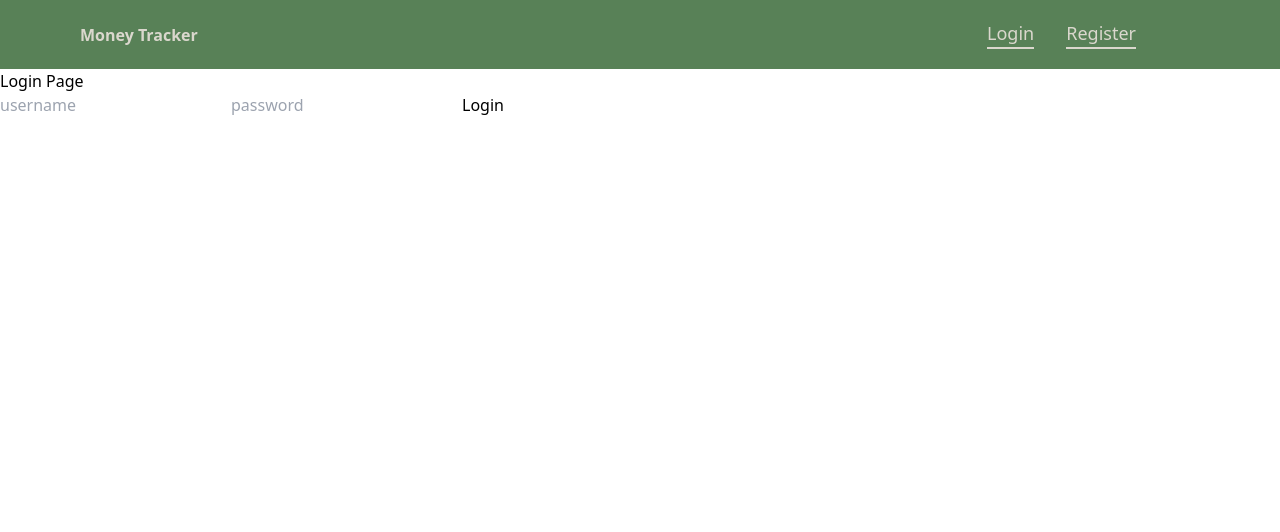
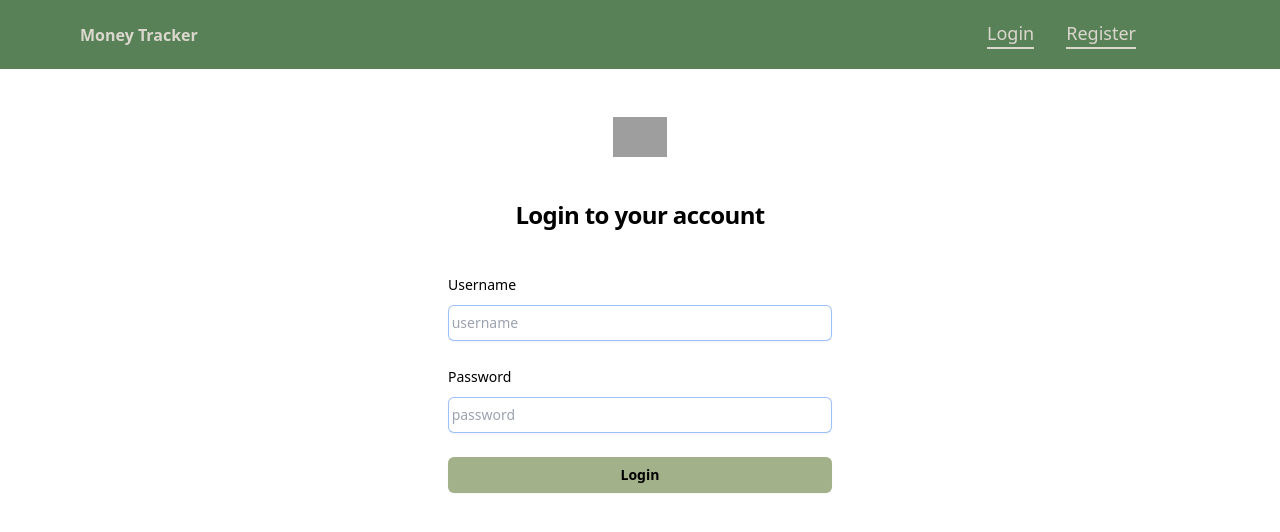
Before and after one commit to steven-nguyen22/Money-Tracker, a React (Vite) app in the folder client/: page /login in a window 1280 px wide. Shown: the top 532 px of the page. Built offline with nearby package versions, Linux system fonts and the light colour scheme; grey boxes are pictures that could not be loaded.

Commit message:
login/register page css updates

```diff
--- a/client/src/Components/Login.tsx
+++ b/client/src/Components/Login.tsx
@@ -36,27 +36,72 @@
       <div>
         <Nav />
       </div>
-      <div className="object-center">
-        <form onSubmit={handleLogin}>
-          <h1>Login Page</h1>
+      <div className="flex min-h-full flex-1 flex-col justify-center px-6 py-12 lg:px-8">
+        <div className="sm:mx-auto sm:w-full sm:max-w-sm">
+          <img
+            className="mx-auto h-10 w-auto"
+            src="https://tailwindui.com/img/logos/mark.svg?color=indigo&shade=600"
+            alt="Your Company"
+          />
+          <h2 className="mt-10 text-center text-2xl font-bold leading-9 tracking-tight text-gray-900">
+            Login to your account
+          </h2>
+        </div>
+
+        <div className="mt-10 sm:mx-auto sm:w-full sm:max-w-sm">
+          <form className="space-y-6" onSubmit={handleLogin}>
+            <div>
+              <label
+                htmlFor="username"
+                className="block text-sm font-medium leading-6 text-gray-900"
+              >
+                Username
+              </label>
+              <div className="mt-2">
                 <input
                   type="text"
-            placeholder="username"
+                  placeholder=" username"
                   value={username}
                   onChange={(e: React.ChangeEvent<HTMLInputElement>) => {
                     setUsername(e.target.value);
                   }}
+                  className="block w-full rounded-md border-0 py-1.5 text-gray-900 shadow-sm ring-1 ring-inset ring-gray-300 placeholder:text-gray-400 focus:ring-2 focus:ring-inset focus:ring-green1 sm:text-sm sm:leading-6"
                 />
+              </div>
+            </div>
+
+            <div>
+              <div className="flex items-center justify-between">
+                <label
+                  htmlFor="password"
+                  className="block text-sm font-medium leading-6 text-gray-900"
+                >
+                  Password
+                </label>
+              </div>
+              <div className="mt-2">
                 <input
                   type="password"
-            placeholder="password"
+                  placeholder=" password"
                   value={password}
                   onChange={(e: React.ChangeEvent<HTMLInputElement>) => {
                     setPassword(e.target.value);
                   }}
+                  className="block w-full rounded-md border-0 py-1.5 text-gray-900 shadow-sm ring-1 ring-inset ring-gray-300 placeholder:text-gray-400 focus:ring-2 focus:ring-inset focus:ring-green1 sm:text-sm sm:leading-6"
                 />
-          <button>Login</button>
+              </div>
+            </div>
+
+            <div>
+              <button
+                type="submit"
+                className="flex w-full justify-center rounded-md bg-green4 px-3 py-1.5 text-sm font-semibold leading-6 text-black shadow-sm hover:bg-green1 focus-visible:outline focus-visible:outline-2 focus-visible:outline-offset-2 focus-visible:outline-green4"
+              >
+                Login
+              </button>
+            </div>
           </form>
+        </div>
       </div>
     </div>
   );
--- a/client/src/Components/Register.tsx
+++ b/client/src/Components/Register.tsx
@@ -31,51 +31,65 @@
       </div>
       <div className="flex min-h-full flex-1 flex-col justify-center px-6 py-12 lg:px-8">
         <div className="sm:mx-auto sm:w-full sm:max-w-sm">
-          <h1 className="mt-10 text-center text-2xl font-bold leading-9 tracking-tight text-black">
-            Signup Now
-          </h1>
+          <img
+            className="mx-auto h-10 w-auto"
+            src="https://tailwindui.com/img/logos/mark.svg?color=indigo&shade=600"
+            alt="Your Company"
+          />
+          <h2 className="mt-10 text-center text-2xl font-bold leading-9 tracking-tight text-gray-900">
+            Register your account
+          </h2>
         </div>
-        <div className="">
+
         <div className="mt-10 sm:mx-auto sm:w-full sm:max-w-sm">
-            <form className="space-y-5" onSubmit={handleRegister}>
+          <form className="space-y-6" onSubmit={handleRegister}>
             <div>
-                <label className="block text-sm font-medium leading-6 text-black">
+              <label
+                htmlFor="username"
+                className="block text-sm font-medium leading-6 text-gray-900"
+              >
                 Username
               </label>
-              </div>
               <div className="mt-2">
                 <input
-                  className="block w-full rounded-md border-0 py-1.5 text-black shadow-sm ring-1 ring-inset ring-green3 placeholder:text-black focus:ring-2 focus:ring-inset focus:ring-green1 sm:text-sm sm:leading-6"
                   type="text"
                   placeholder=" username"
                   value={username}
                   onChange={(e: React.ChangeEvent<HTMLInputElement>) => {
                     setUsername(e.target.value);
                   }}
+                  className="block w-full rounded-md border-0 py-1.5 text-gray-900 shadow-sm ring-1 ring-inset ring-gray-300 placeholder:text-gray-400 focus:ring-2 focus:ring-inset focus:ring-green1 sm:text-sm sm:leading-6"
                 />
+              </div>
             </div>
 
             <div>
-                <div>
-                  <label className="block text-sm font-medium leading-6 text-black">
+              <div className="flex items-center justify-between">
+                <label
+                  htmlFor="password"
+                  className="block text-sm font-medium leading-6 text-gray-900"
+                >
                   Password
                 </label>
               </div>
               <div className="mt-2">
                 <input
-                    className="block w-full rounded-md border-0 py-1.5 text-black shadow-sm ring-1 ring-inset ring-green3 placeholder:text-black focus:ring-2 focus:ring-inset focus:ring-green1 sm:text-sm sm:leading-6"
                   type="password"
                   placeholder=" password"
                   value={password}
                   onChange={(e: React.ChangeEvent<HTMLInputElement>) => {
                     setPassword(e.target.value);
                   }}
+                  className="block w-full rounded-md border-0 py-1.5 text-gray-900 shadow-sm ring-1 ring-inset ring-gray-300 placeholder:text-gray-400 focus:ring-2 focus:ring-inset focus:ring-green1 sm:text-sm sm:leading-6"
                 />
               </div>
             </div>
 
             <div>
-                <button className="flex w-full justify-center rounded-md bg-gray1 px-3 py-1.5 text-sm font-semibold leading-6 text-white shadow-sm hover:bg-green1 focus-visible:outline focus-visible:outline-2 focus-visible:outline-offset-2 focus-visible:outline-green1">
+              <button
+                type="submit"
+                className="flex w-full justify-center rounded-md bg-green4 px-3 py-1.5 text-sm font-semibold leading-6 text-black shadow-sm hover:bg-green1 focus-visible:outline focus-visible:outline-2 focus-visible:outline-offset-2 focus-visible:outline-green4"
+              >
                 Register
               </button>
             </div>
@@ -83,7 +97,6 @@
         </div>
       </div>
     </div>
-    </div>
   );
 }
 
--- a/client/tailwind.config.js
+++ b/client/tailwind.config.js
@@ -9,6 +9,7 @@
       green4: "#a3b18a",
       gray1: "#dad7cd",
       black: "#000000",
+      white: "#FFFFFF",
     },
     extend: {},
   },
```
Lines whose indentation alone changed are shown as unchanged.
